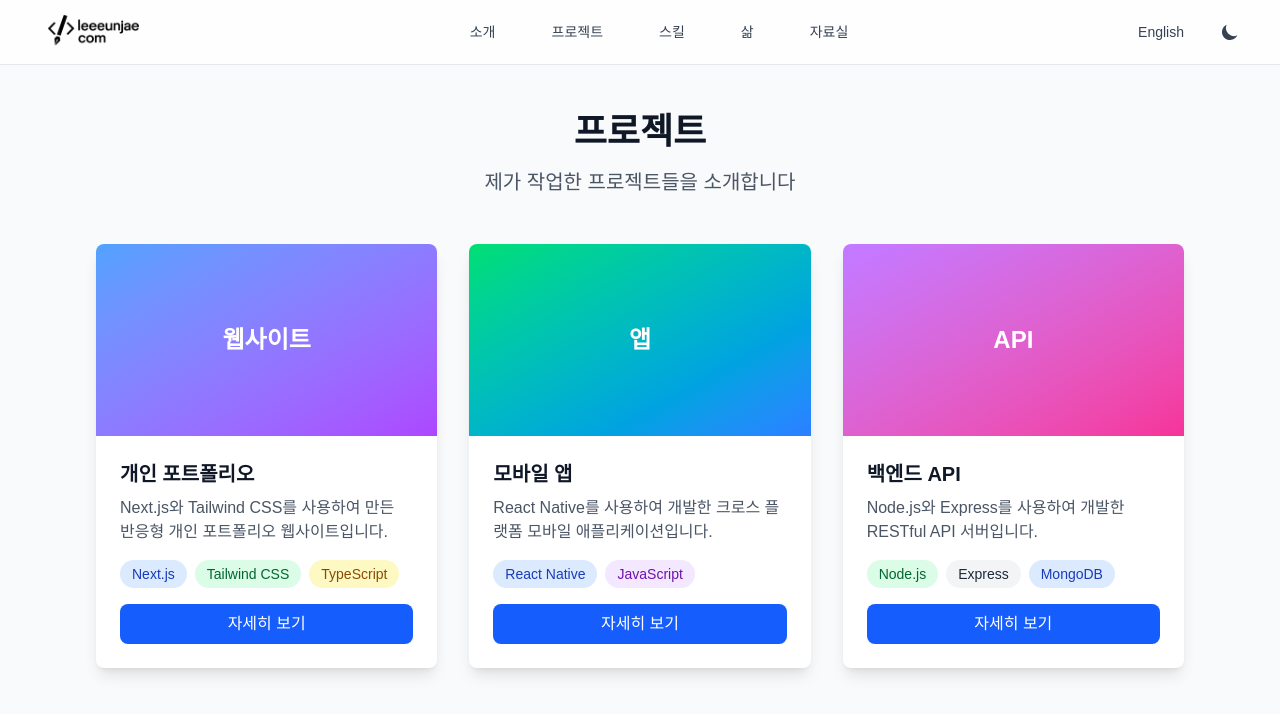
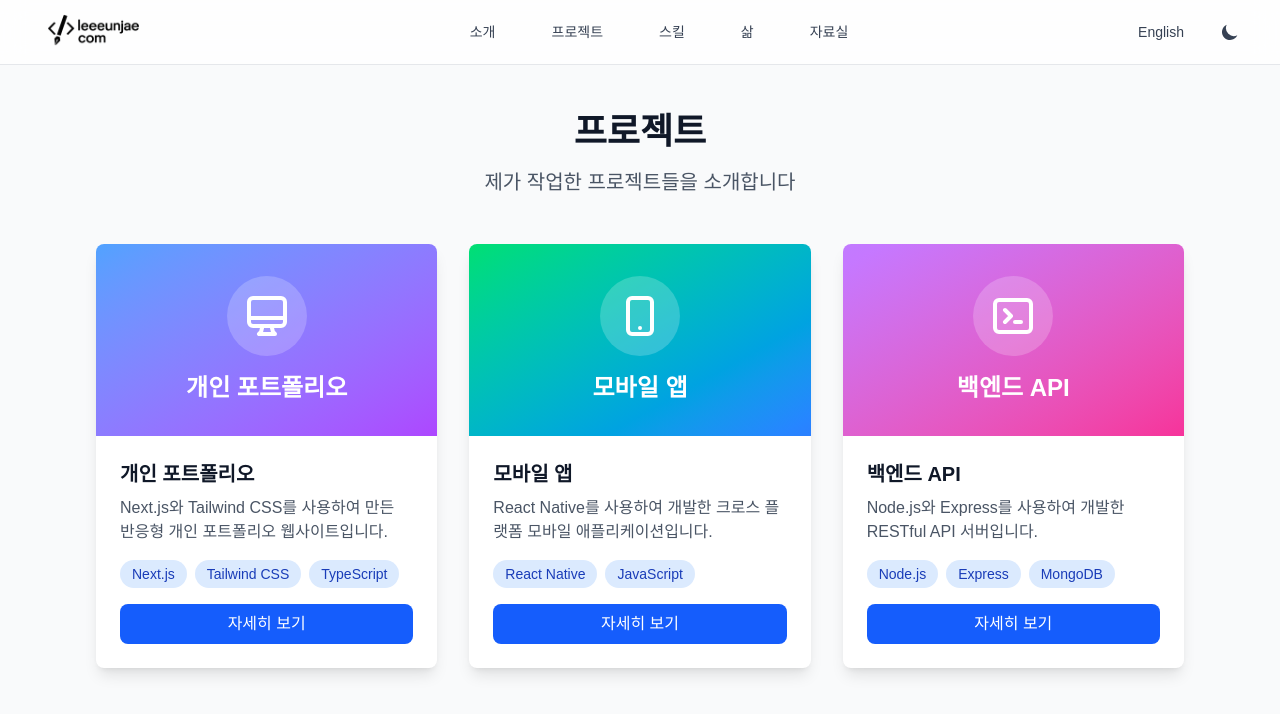
Before and after one commit to ej-rarus/leeeunjae.com, a Next.js app: page /projects in a window 1280 px wide. Shown: the top 714 px of the page. Built offline with nearby package versions, Linux system fonts and the light colour scheme.

Commit message:
v0.0.7 프로젝트 카드 컴포넌트를 추가하고, 프로젝트 데이터를 기반으로 동적으로 카드 렌더링 기능 구현. 아이콘 컴포넌트 추가 및 페이지 구조 개선.

```diff
--- a/app/projects/page.tsx
+++ b/app/projects/page.tsx
@@ -1,4 +1,20 @@
 import Nav from "@/components/layout/Nav";
+import ProjectCard from "@/components/shared/ProjectCard";
+import { projects } from "@/data/projects";
+import { PortfolioIcon, MobileAppIcon, ApiIcon } from "@/components/shared/ProjectIcons";
+
+const getIcon = (iconType: string) => {
+  switch (iconType) {
+    case 'portfolio':
+      return <PortfolioIcon />;
+    case 'mobile-app':
+      return <MobileAppIcon />;
+    case 'api':
+      return <ApiIcon />;
+    default:
+      return <PortfolioIcon />;
+  }
+};
 
 export default function Projects() {
   return (
@@ -16,89 +32,19 @@ export default function Projects() {
           </div>
 
           <div className="grid md:grid-cols-2 lg:grid-cols-3 gap-8">
-            {/* 프로젝트 카드 1 */}
-            <div className="bg-white dark:bg-gray-700 rounded-lg shadow-lg overflow-hidden">
-              <div className="h-48 bg-gradient-to-br from-blue-400 to-purple-500 flex items-center justify-center">
-                <span className="text-white text-2xl font-bold">웹사이트</span>
-              </div>
-              <div className="p-6">
-                <h3 className="text-xl font-semibold text-gray-900 dark:text-white mb-2">
-                  개인 포트폴리오
-                </h3>
-                <p className="text-gray-600 dark:text-gray-300 mb-4">
-                  Next.js와 Tailwind CSS를 사용하여 만든 반응형 개인 포트폴리오 웹사이트입니다.
-                </p>
-                <div className="flex flex-wrap gap-2 mb-4">
-                  <span className="px-3 py-1 bg-blue-100 dark:bg-blue-900 text-blue-800 dark:text-blue-200 text-sm rounded-full">
-                    Next.js
-                  </span>
-                  <span className="px-3 py-1 bg-green-100 dark:bg-green-900 text-green-800 dark:text-green-200 text-sm rounded-full">
-                    Tailwind CSS
-                  </span>
-                  <span className="px-3 py-1 bg-yellow-100 dark:bg-yellow-900 text-yellow-800 dark:text-yellow-200 text-sm rounded-full">
-                    TypeScript
-                  </span>
-                </div>
-                <button className="w-full bg-blue-600 hover:bg-blue-700 text-white py-2 rounded-lg transition-colors duration-200">
-                  자세히 보기
-                </button>
-              </div>
-            </div>
-
-            {/* 프로젝트 카드 2 */}
-            <div className="bg-white dark:bg-gray-700 rounded-lg shadow-lg overflow-hidden">
-              <div className="h-48 bg-gradient-to-br from-green-400 to-blue-500 flex items-center justify-center">
-                <span className="text-white text-2xl font-bold">앱</span>
-              </div>
-              <div className="p-6">
-                <h3 className="text-xl font-semibold text-gray-900 dark:text-white mb-2">
-                  모바일 앱
-                </h3>
-                <p className="text-gray-600 dark:text-gray-300 mb-4">
-                  React Native를 사용하여 개발한 크로스 플랫폼 모바일 애플리케이션입니다.
-                </p>
-                <div className="flex flex-wrap gap-2 mb-4">
-                  <span className="px-3 py-1 bg-blue-100 dark:bg-blue-900 text-blue-800 dark:text-blue-200 text-sm rounded-full">
-                    React Native
-                  </span>
-                  <span className="px-3 py-1 bg-purple-100 dark:bg-purple-900 text-purple-800 dark:text-purple-200 text-sm rounded-full">
-                    JavaScript
-                  </span>
-                </div>
-                <button className="w-full bg-blue-600 hover:bg-blue-700 text-white py-2 rounded-lg transition-colors duration-200">
-                  자세히 보기
-                </button>
-              </div>
-            </div>
-
-            {/* 프로젝트 카드 3 */}
-            <div className="bg-white dark:bg-gray-700 rounded-lg shadow-lg overflow-hidden">
-              <div className="h-48 bg-gradient-to-br from-purple-400 to-pink-500 flex items-center justify-center">
-                <span className="text-white text-2xl font-bold">API</span>
-              </div>
-              <div className="p-6">
-                <h3 className="text-xl font-semibold text-gray-900 dark:text-white mb-2">
-                  백엔드 API
-                </h3>
-                <p className="text-gray-600 dark:text-gray-300 mb-4">
-                  Node.js와 Express를 사용하여 개발한 RESTful API 서버입니다.
-                </p>
-                <div className="flex flex-wrap gap-2 mb-4">
-                  <span className="px-3 py-1 bg-green-100 dark:bg-green-900 text-green-800 dark:text-green-200 text-sm rounded-full">
-                    Node.js
-                  </span>
-                  <span className="px-3 py-1 bg-gray-100 dark:bg-gray-600 text-gray-800 dark:text-gray-200 text-sm rounded-full">
-                    Express
-                  </span>
-                  <span className="px-3 py-1 bg-blue-100 dark:bg-blue-900 text-blue-800 dark:text-blue-200 text-sm rounded-full">
-                    MongoDB
-                  </span>
-                </div>
-                <button className="w-full bg-blue-600 hover:bg-blue-700 text-white py-2 rounded-lg transition-colors duration-200">
-                  자세히 보기
-                </button>
-              </div>
-            </div>
+            {projects.map((project) => (
+              <ProjectCard
+                key={project.id}
+                title={project.title}
+                description={project.description}
+                technologies={project.technologies}
+                icon={getIcon(project.iconType)}
+                gradientFrom={project.gradientFrom}
+                gradientTo={project.gradientTo}
+                buttonText={project.buttonText}
+                href={project.href}
+              />
+            ))}
           </div>
         </div>
       </main>
--- /dev/null
+++ b/components/shared/ProjectCard.tsx
@@ -0,0 +1,60 @@
+interface ProjectCardProps {
+  title: string;
+  description: string;
+  technologies: string[];
+  icon: React.ReactNode;
+  gradientFrom: string;
+  gradientTo: string;
+  buttonText?: string;
+  href?: string;
+}
+
+export default function ProjectCard({
+  title,
+  description,
+  technologies,
+  icon,
+  gradientFrom,
+  gradientTo,
+  buttonText = "자세히 보기",
+  href = "#"
+}: ProjectCardProps) {
+  return (
+    <div className="bg-white dark:bg-gray-700 rounded-lg shadow-lg overflow-hidden">
+      <div
+        className={`h-48 bg-gradient-to-br ${gradientFrom} ${gradientTo} flex items-center justify-center relative overflow-hidden`}
+      >
+        <div className="text-center">
+          <div className="w-20 h-20 bg-white/20 rounded-full flex items-center justify-center mb-4 mx-auto">
+            {icon}
+          </div>
+          <span className="text-white text-2xl font-bold">{title}</span>
+        </div>
+      </div>
+      <div className="p-6">
+        <h3 className="text-xl font-semibold text-gray-900 dark:text-white mb-2">
+          {title}
+        </h3>
+        <p className="text-gray-600 dark:text-gray-300 mb-4">
+          {description}
+        </p>
+        <div className="flex flex-wrap gap-2 mb-4">
+          {technologies.map((tech, index) => (
+            <span
+              key={index}
+              className="px-3 py-1 bg-blue-100 dark:bg-blue-900 text-blue-800 dark:text-blue-200 text-sm rounded-full"
+            >
+              {tech}
+            </span>
+          ))}
+        </div>
+        <a
+          href={href}
+          className="block w-full bg-blue-600 hover:bg-blue-700 text-white py-2 rounded-lg transition-colors duration-200 text-center"
+        >
+          {buttonText}
+        </a>
+      </div>
+    </div>
+  );
+}
--- /dev/null
+++ b/components/shared/ProjectIcons.tsx
@@ -0,0 +1,17 @@
+export const PortfolioIcon = () => (
+  <svg className="w-12 h-12 text-white" fill="none" stroke="currentColor" viewBox="0 0 24 24">
+    <path strokeLinecap="round" strokeLinejoin="round" strokeWidth={2} d="M9.75 17L9 20l-1 1h8l-1-1-.75-3M3 13h18M5 17h14a2 2 0 002-2V5a2 2 0 00-2-2H5a2 2 0 00-2 2v10a2 2 0 002 2z" />
+  </svg>
+);
+
+export const MobileAppIcon = () => (
+  <svg className="w-12 h-12 text-white" fill="none" stroke="currentColor" viewBox="0 0 24 24">
+    <path strokeLinecap="round" strokeLinejoin="round" strokeWidth={2} d="M12 18h.01M8 21h8a2 2 0 002-2V5a2 2 0 00-2-2H8a2 2 0 00-2 2v14a2 2 0 002 2z" />
+  </svg>
+);
+
+export const ApiIcon = () => (
+  <svg className="w-12 h-12 text-white" fill="none" stroke="currentColor" viewBox="0 0 24 24">
+    <path strokeLinecap="round" strokeLinejoin="round" strokeWidth={2} d="M8 9l3 3-3 3m5 0h3M5 20h14a2 2 0 002-2V6a2 2 0 00-2-2H5a2 2 0 00-2 2v12a2 2 0 002 2z" />
+  </svg>
+);
--- /dev/null
+++ b/data/projects.ts
@@ -0,0 +1,47 @@
+export interface Project {
+  id: string;
+  title: string;
+  description: string;
+  technologies: string[];
+  gradientFrom: string;
+  gradientTo: string;
+  buttonText?: string;
+  href?: string;
+  iconType: 'portfolio' | 'mobile-app' | 'api';
+}
+
+export const projects: Project[] = [
+  {
+    id: "portfolio",
+    title: "개인 포트폴리오",
+    description: "Next.js와 Tailwind CSS를 사용하여 만든 반응형 개인 포트폴리오 웹사이트입니다.",
+    technologies: ["Next.js", "Tailwind CSS", "TypeScript"],
+    gradientFrom: "from-blue-400",
+    gradientTo: "to-purple-500",
+    buttonText: "자세히 보기",
+    href: "/projects/portfolio",
+    iconType: "portfolio"
+  },
+  {
+    id: "mobile-app",
+    title: "모바일 앱",
+    description: "React Native를 사용하여 개발한 크로스 플랫폼 모바일 애플리케이션입니다.",
+    technologies: ["React Native", "JavaScript"],
+    gradientFrom: "from-green-400",
+    gradientTo: "to-blue-500",
+    buttonText: "자세히 보기",
+    href: "/projects/mobile-app",
+    iconType: "mobile-app"
+  },
+  {
+    id: "api",
+    title: "백엔드 API",
+    description: "Node.js와 Express를 사용하여 개발한 RESTful API 서버입니다.",
+    technologies: ["Node.js", "Express", "MongoDB"],
+    gradientFrom: "from-purple-400",
+    gradientTo: "to-pink-500",
+    buttonText: "자세히 보기",
+    href: "/projects/api",
+    iconType: "api"
+  }
+];
```
